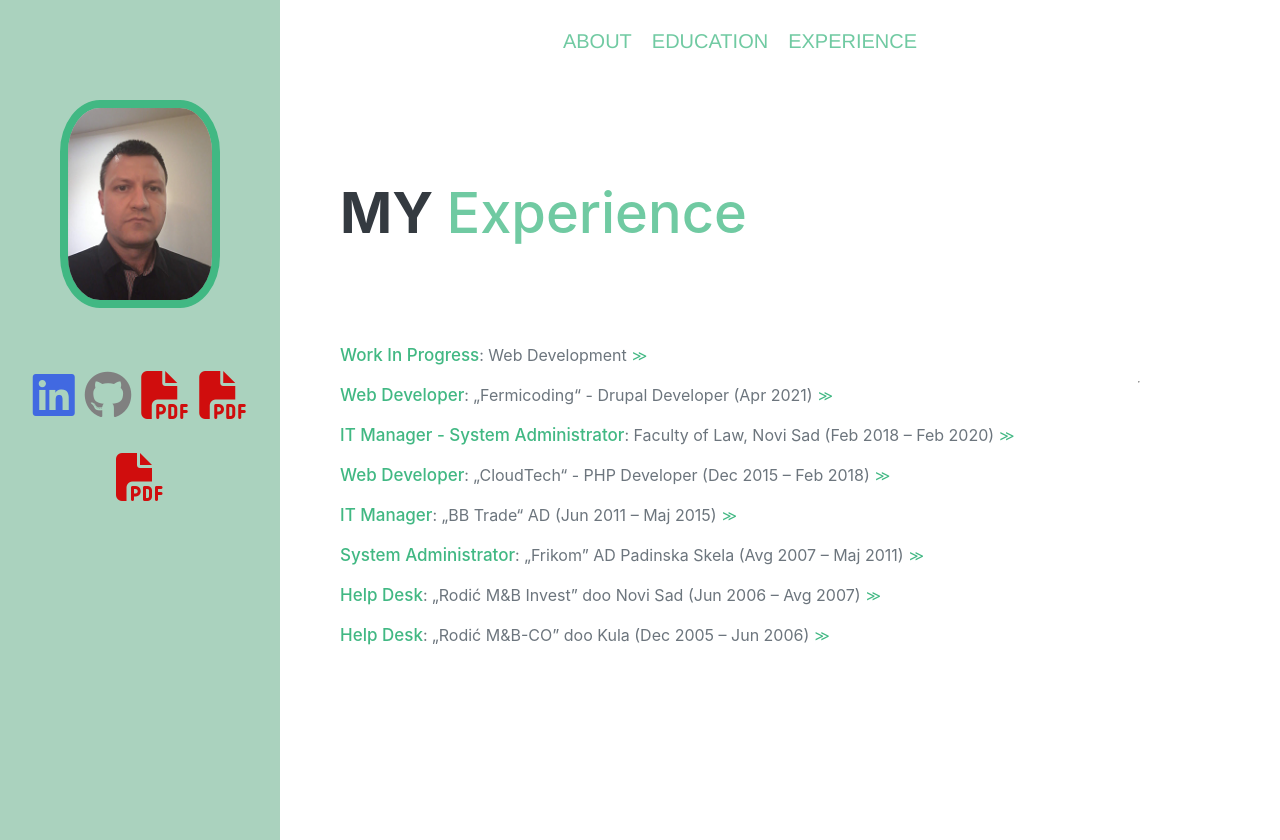
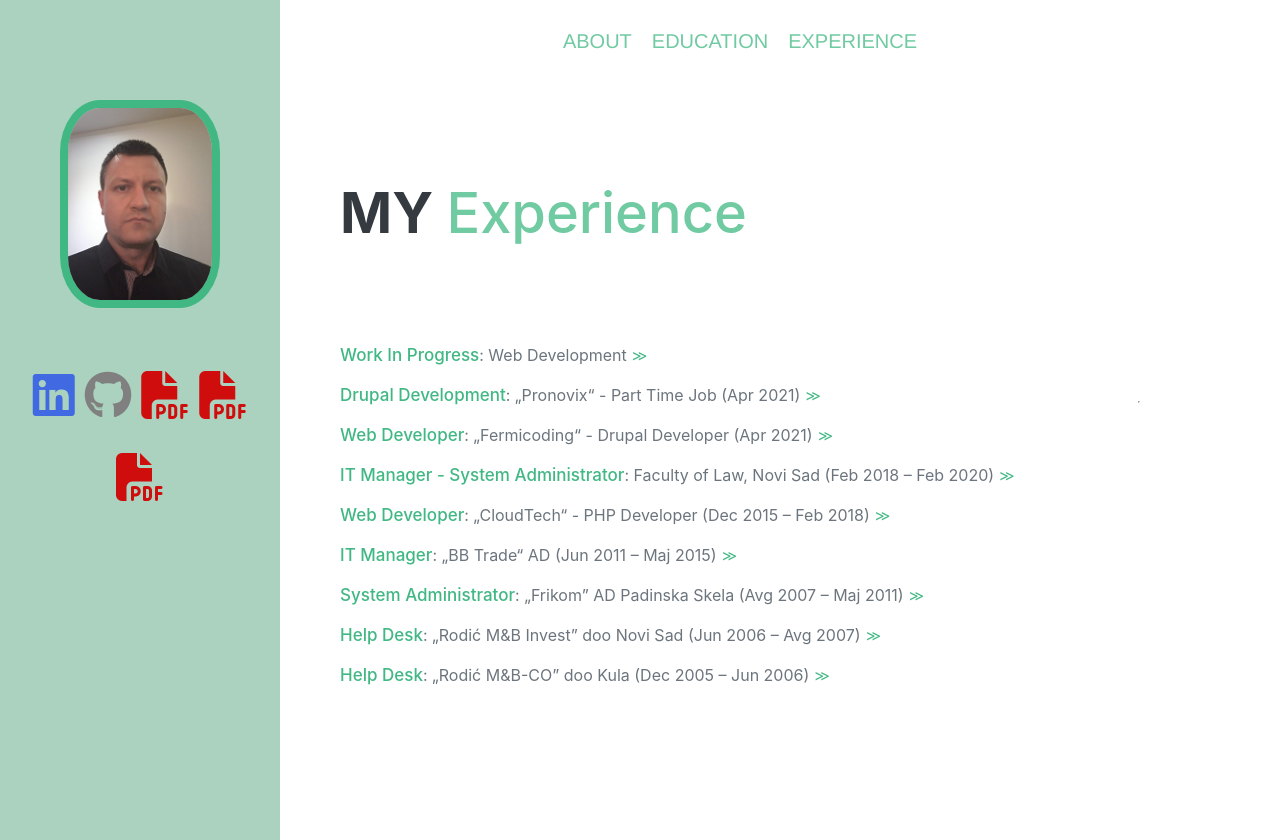
Before and after one commit to GoranSubic/GoranSubic.github.io, a Vue app: page / in a window 1280 px wide. Both pictures are taken after a click on the item "EXPERIENCE". Shown: the top 840 px of the page. Built offline with nearby package versions, Linux system fonts and the light colour scheme.

Commit message:
Experience - Pronovix

```diff
--- a/src/views/Experience.vue
+++ b/src/views/Experience.vue
@@ -17,6 +17,18 @@
         * Web application project based on Symfony + Vue - <a target="_blank" href="https://olala.brzodo.rs/"><img src="../assets/olala.svg" /> Olala Fast Food</a>.
     - Web application project based on Vue - <a target="_blank" href="https://kolmarvine.rs/"><img src="../assets/kolmarvine.svg" /> KolmarVine Lift Servis</a>.
 </pre>
+                    </p>
+                </div>
+                <div class="job" onclick="showJob(this)" onmouseover="jobLinkWeight(this)" onmouseout="jobLinkNormal(this)">
+                    <p class="job-title">
+                        <span class="job-name-link">Drupal Development</span>: „Pronovix“ - Part Time Job (Apr 2021) <span class="job-desc-link">>></span>
+                    </p>
+                    <p class="job-desc" style="display: none;">
+                        <pre>
+    - Selection process (Apr 2021)
+    - Contractor setup (Jun 2021 - Oct 2021) - Onboarding, learning Drupal and working on real project - <a href="https://github.com/GoranSubic/beta-goran-subic" target="_blank"><span style="font-size: 1em; color: grey;"><i class="fab fa-github"></i></span> Pronovix - forked project.</a>
+    - Contract of Services - part time job from Nov 2021.
+                        </pre>
                     </p>
                 </div>
                 <div class="job" onclick="showJob(this)" onmouseover="jobLinkWeight(this)" onmouseout="jobLinkNormal(this)">
```
